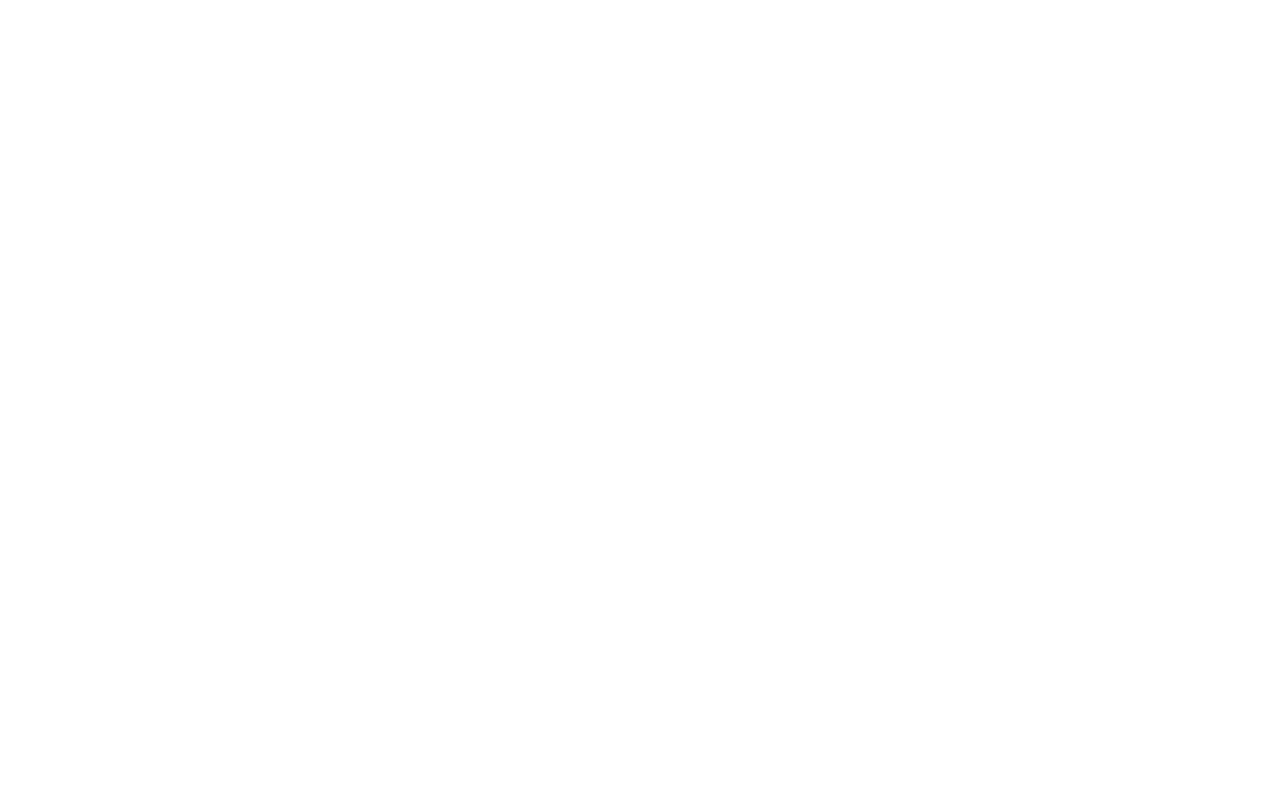
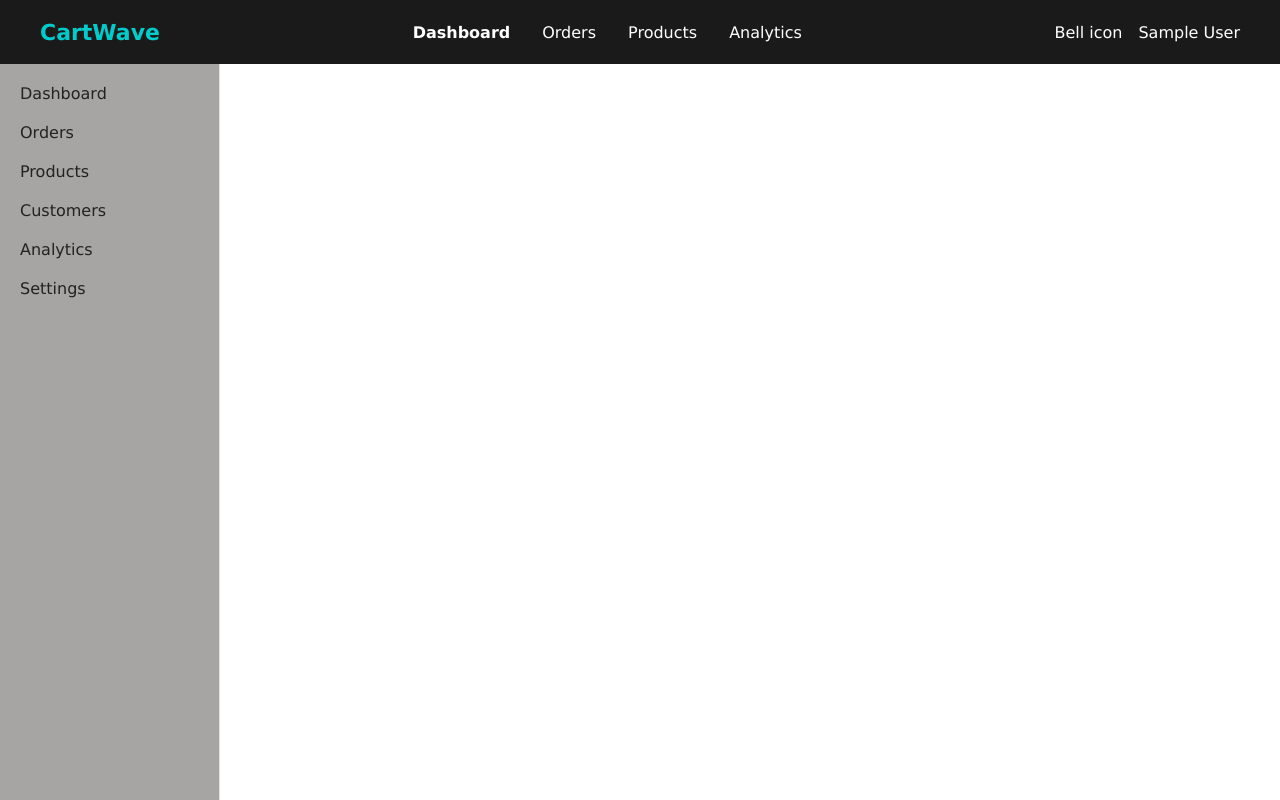
Before and after one commit to alinassarrr/cartwave, a React (Vite) app in the folder frontend/: page /admin in a window 1280 px wide. Before the commit this address had no page. Built offline with nearby package versions, Linux system fonts and the light colour scheme; sample sign-in values are in the browser's storage.

Commit message:
feat(App): Add Admin routes and components for enhanced admin functionality

```diff
--- a/frontend/src/App.jsx
+++ b/frontend/src/App.jsx
@@ -1,19 +1,34 @@
-import { Route, Routes } from 'react-router-dom';
-import './Styles/App.css';
-import AuthPage from './pages/AuthPage';
-import HomePage from './pages/HomePage';
-
+import { Route, Routes } from "react-router-dom";
+import "./Styles/App.css";
+import AuthPage from "./pages/AuthPage";
+import HomePage from "./pages/HomePage";
+import AdminLayout from "./Layouts/AdminLayout";
+import DashboardPage from "./pages/Admin/DashboardPage";
+import OrdersPage from "./pages/Admin/OrdersPage";
+import ProductsPage from "./pages/Admin/ProductsPage";
+import CustomersPage from "./pages/Admin/CustomersPage";
+import AnalyticsPage from "./pages/Admin/AnalyticsPage";
+import SettingsPage from "./pages/Admin/SettingsPage";
 
 function App() {
   return (
+    <Routes>
+      <Route path="/" element={<AuthPage />} />
 
-      <Routes>
-        <Route path="/" element={<AuthPage />} />
-        <Route path="/home" element={<HomePage />} />
-      </Routes>
+      <Route path="/admin" element={<AdminLayout />}>
+        <Route index path="dashboard" element={<DashboardPage />} />
+        <Route path="orders" element={<OrdersPage />} />
+        <Route path="products" element={<ProductsPage />} />
+        <Route path="customers" element={<CustomersPage />} />
+        <Route path="analytics" element={<AnalyticsPage />} />
+        <Route path="settings" element={<SettingsPage />} />
+      </Route>
 
+      {/* <Route element={<UserLayout />}> */}
+      <Route path="/home" element={<HomePage />} />
+      {/* </Route> */}
+    </Routes>
+  );
+}
 
-)}
-
-
-export default App
+export default App;
--- a/frontend/src/Styles/App.css
+++ b/frontend/src/Styles/App.css
@@ -1,5 +1,20 @@
+@import url("https://fonts.googleapis.com/css2?family=Roboto:wght@400;500;700&display=swap");
+
 * {
-    margin: 0;
-    padding: 0;
-    box-sizing: border-box;
+  margin: 0;
+  padding: 0;
+  box-sizing: border-box;
 }
+
+html,
+body {
+  font-family: "Lucida Sans", "Lucida Sans Regular", "Lucida Grande",
+    "Lucida Sans Unicode", Geneva, Verdana, sans-serif;
+  font-size: 16px;
+  color: black;
+}
+
+.container {
+  padding-left: 80px;
+  padding-right: 80px;
+}
--- a/frontend/src/pages/HomePage/index.jsx
+++ b/frontend/src/pages/HomePage/index.jsx
@@ -2,10 +2,10 @@
 
 const HomePage = () => {
   return (
-    <div>
+    <>
       <Navbar />
       <h1 style={{ textAlign: "center" }}>Welcome to Home Page</h1>
-    </div>
+    </>
   );
 };
 
```
Also changed, not shown: frontend/src/main.jsx (+7 -7 lines).
